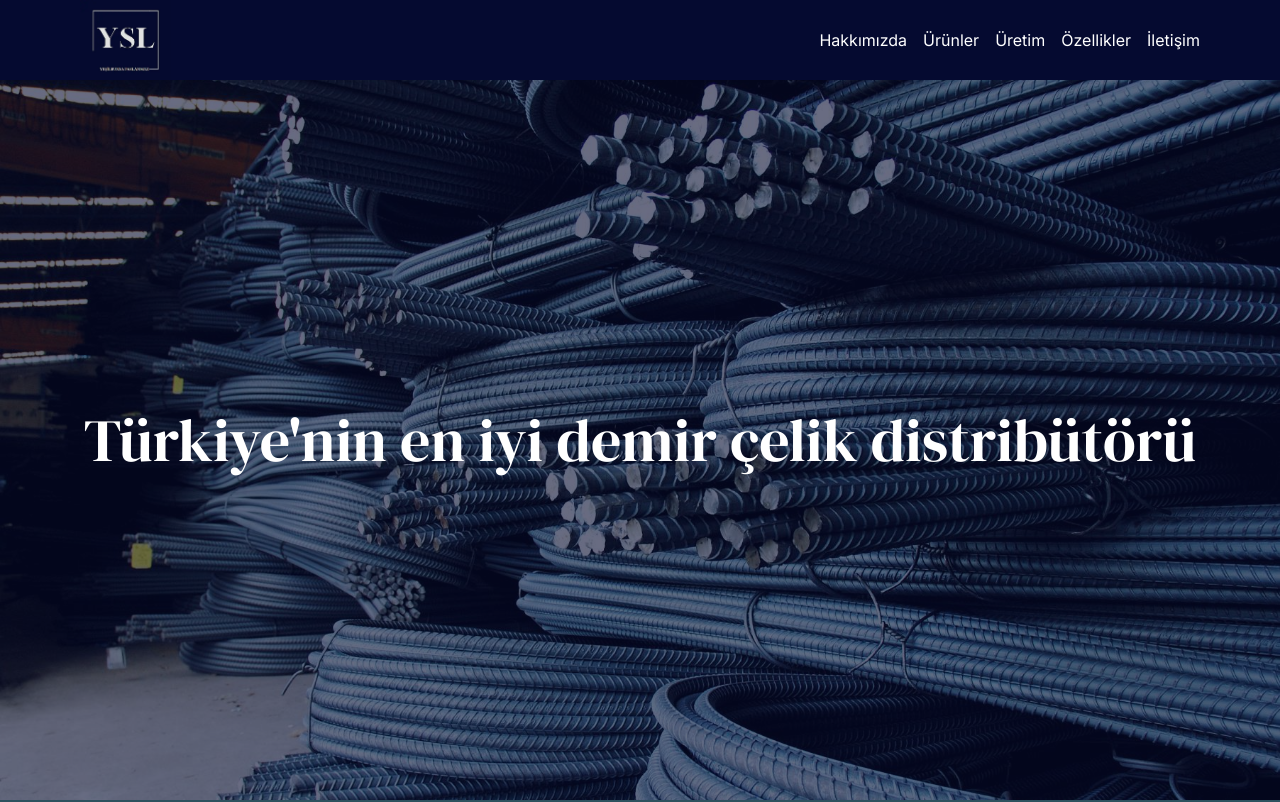
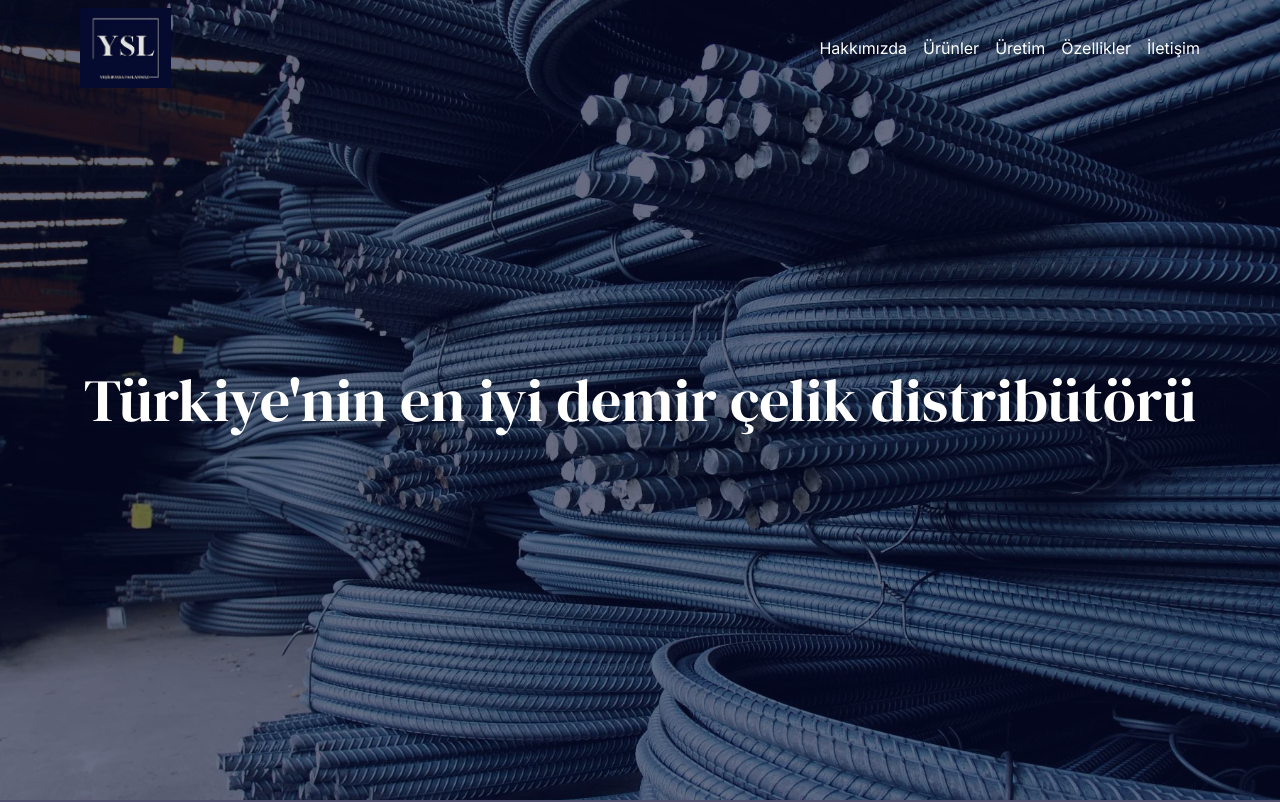
Before and after one commit to GokdenizCakir/YesilBursa-website, a Next.js app: page / in a window 1280 px wide. Shown: the top 802 px of the page. Built offline with nearby package versions, Linux system fonts and the light colour scheme.

Commit message:
changed major issues

```diff
--- a/app/components/LandingAnimation.jsx
+++ b/app/components/LandingAnimation.jsx
@@ -1,4 +1,3 @@
-'use client';
 import React from 'react';
 import { DM_Serif_Display } from 'next/font/google';
 
@@ -7,8 +6,8 @@ const font = DM_Serif_Display({ subsets: ['latin'], weight: '400' });
 const LandingAnimation = () => {
   return (
     <div
-      style={{ backgroundImage: 'url(/landing_bg.jpg)' }}
-      className='h-[calc(100vh-5rem)] relative filter bg-cover bg-center bg-no-repeat'
+      style={{ backgroundImage: 'url(/landing_bg.webp)' }}
+      className='h-screen relative filter bg-cover bg-center bg-no-repeat'
     >
       <div className='w-full h-full flex text-white text-6xl justify-center items-center absoulte bg-customNavy/60'>
         <h1 className={font.className}>
--- a/app/components/Navbar.jsx
+++ b/app/components/Navbar.jsx
@@ -5,12 +5,24 @@ import React from 'react';
 
 const Navbar = () => {
   const [menuOpened, setMenuOpened] = React.useState(false);
+  const [scrolled, setScrolled] = React.useState(false);
   if (typeof window !== 'undefined') {
     window.addEventListener('scroll', () => setMenuOpened(false));
+    window.addEventListener('scroll', () => {
+      if (window.scrollY > 100) {
+        setScrolled(true);
+      } else {
+        setScrolled(false);
+      }
+    });
   }
 
   return (
-    <nav className='bg-customNavy fixed w-screen z-[1000] px-4 lg:px-20 text-white '>
+    <nav
+      className={`${
+        scrolled ? 'bg-customNavy' : ''
+      }  fixed w-screen z-[1000] transition-all duration-500 pl-0 lg:pl-20 lg:py-2 px-4 lg:px-20 text-white`}
+    >
       <div className='flex items-center justify-between'>
         <img src='/ysll.webp' className='h-20' alt='ysll' />
         <div className='sm:flex justify-between hidden gap-4'>
--- a/app/globals.css
+++ b/app/globals.css
@@ -10,5 +10,5 @@
 
 body {
   overflow-x: hidden;
-  background-color: #2c515e;
+  background-color: #4D4D6C;
 }
--- a/app/layout.js
+++ b/app/layout.js
@@ -15,7 +15,7 @@ export default function RootLayout({ children }) {
     <html lang='en'>
       <body className={inter.className}>
         <Navbar />
-        <div className='pt-20'>{children}</div>
+        {children}
         <Footer />
       </body>
     </html>
--- a/app/page.js
+++ b/app/page.js
@@ -2,7 +2,7 @@ import LandingAnimation from './components/LandingAnimation';
 
 export default function Home() {
   return (
-    <main className='h-[200vh]'>
+    <main className='h-[150vh]'>
       <LandingAnimation />
     </main>
   );
--- a/tailwind.config.js
+++ b/tailwind.config.js
@@ -9,7 +9,7 @@ module.exports = {
     extend: {
       colors: {
         customNavy: '#050a30',
-        customGray: '#546A7B',
+        customGray: '#4D4D6C',
       },
     },
   },
```
Also changed, not shown: public/landing_bg.jpg (deleted), public/landing_bg.webp (added).
